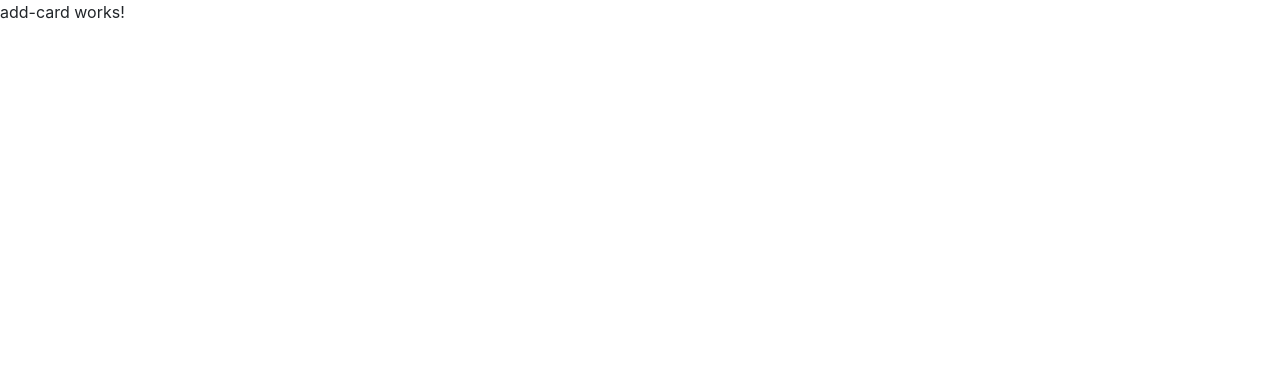
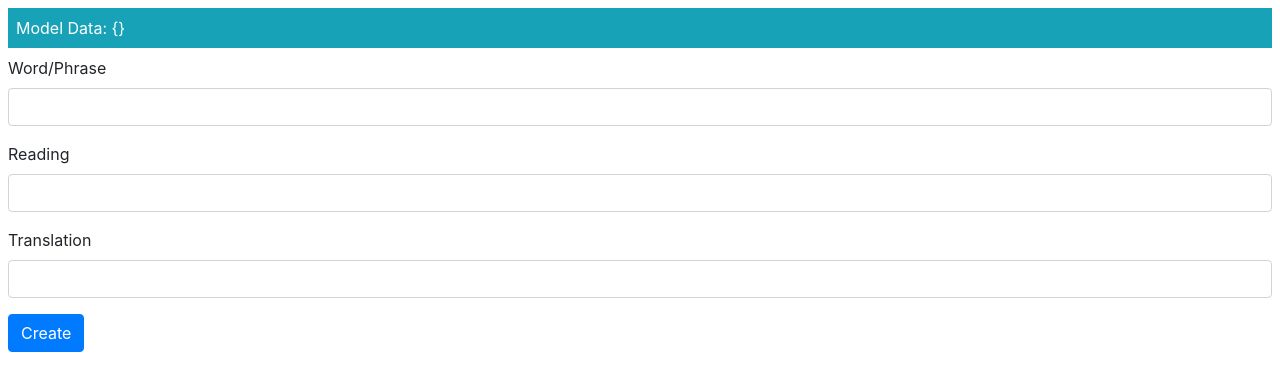
Before and after one commit to bbernal1/flashcard-frontend, an Angular app: page /add_card in a window 1280 px wide. Shown: the top 390 px of the page. Built offline with nearby package versions, Linux system fonts and the light colour scheme.

Commit message:
Created add_card component and template

```diff
--- a/src/app/add-card/add-card.component.css
+++ b/src/app/add-card/add-card.component.css
@@ -0,0 +1,3 @@
+
+input.ng-dirty.ng-invalid { border: 2px solid #ff0000 }
+input.ng-dirty.ng-valid { border: 2px solid #6bc502 }
--- a/src/app/add-card/add-card.component.html
+++ b/src/app/add-card/add-card.component.html
@@ -1 +1,55 @@
-<p>add-card works!</p>
+<div class="m-2">
+  <div class="bg-info text-white mb-2 p-2">Model Data: {{ jsonCard }}</div>
+  <form novalidate (ngSubmit)="addCard(newCard)">
+    <div class="form-group">
+      <label>Word/Phrase</label
+      ><input
+        class="form-control"
+        [(ngModel)]="newCard.word"
+        name="word"
+        required
+        #word="ngModel"
+      />
+      <ul class="text-danger list-unstyled" *ngIf="word.dirty && word.invalid">
+        <li *ngIf="word.errors.required">You must enter a word/phrase</li>
+      </ul>
+    </div>
+    <div class="form-group">
+      <label>Reading</label
+      ><input
+        class="form-control"
+        [(ngModel)]="newCard.reading"
+        name="reading"
+        #reading="ngModel"
+        required
+      />
+      <ul
+        class="text-danger list-unstyled"
+        *ngIf="reading.dirty && reading.invalid"
+      >
+        <li *ngIf="reading.errors.required">
+          You must enter a reading
+        </li>
+      </ul>
+    </div>
+    <div class="form-group">
+      <label>Translation</label
+      ><input
+        class="form-control"
+        [(ngModel)]="newCard.translation"
+        name="translation"
+        #translation="ngModel"
+        required
+      />
+      <ul
+        class="text-danger list-unstyled"
+        *ngIf="translation.dirty && translation.invalid"
+      >
+        <li *ngIf="translation.errors.required">
+          You must enter a translation
+        </li>
+      </ul>
+    </div>
+    <button class="btn btn-primary" type="submit">Create</button>
+  </form>
+</div>
--- a/src/app/add-card/add-card.component.ts
+++ b/src/app/add-card/add-card.component.ts
@@ -1,4 +1,6 @@
 import { Component, OnInit } from '@angular/core';
+import { Flashcard } from '../model/flashcard.model';
+import { FlashcardRepository } from '../model/flashcard.repository';
 
 @Component({
   selector: 'app-add-card',
@@ -7,9 +9,15 @@ import { Component, OnInit } from '@angular/core';
 })
 export class AddCardComponent implements OnInit {
 
+  newCard: Flashcard;
+  addCard(newCard: Flashcard): Flashcard {
+    return null;
+  }
+  get jsonCard() {return JSON.stringify(this.newCard);}
   constructor() { }
 
   ngOnInit() {
+    this.newCard = new Flashcard();
   }
 
 }
--- a/src/app/app.module.ts
+++ b/src/app/app.module.ts
@@ -10,19 +10,18 @@ import { CardSrsModule } from './card-srs/card-srs.module';
 import { HomepageComponent } from './homepage/homepage.component';
 import { AddCardComponent } from './add-card/add-card.component';
 import { SchedResolver } from './model/sched.resolver';
+import { AddCardModule } from "./add-card/add-card.module";
+import { FormsModule } from "@angular/forms";
 
 @NgModule({
-  declarations: [AppComponent, HomepageComponent, AddCardComponent],
+  declarations: [AppComponent, HomepageComponent],
   imports: [
     BrowserModule,
     CardReviewModule,
+
     CardSrsModule,
+    AddCardModule,
     RouterModule.forRoot([
-      {
-        path: "view_cards",
-        component: CardReviewComponent,
-        resolve: { message: FlashCardResolver }
-      },
       {
         path:"review_cards",
         component: CardSrsComponent,
@@ -31,11 +30,15 @@ import { SchedResolver } from './model/sched.resolver';
       {
         path:"add_card",
         component: AddCardComponent
-      },
-      {
+      },      {
+        path: "**",
+        component: CardReviewComponent,
+        resolve: { message: FlashCardResolver }
+      }
+      /*{
         path: "**",
         component: HomepageComponent
-      },
+      },*/
     ])
   ],
   exports: [RouterModule],
--- a/src/app/card-review/card-review.component.html
+++ b/src/app/card-review/card-review.component.html
@@ -16,7 +16,7 @@
       <div *ngFor="let card of flashcards; let i = index" class="card">
         <div>
           <h5 class="card-header">
-            Card #{{i+1}}
+            Card {{i+1}}
           </h5>
             <div class="card-body">
               <p class="card-text">
--- a/src/app/model/flashcard.model.ts
+++ b/src/app/model/flashcard.model.ts
@@ -1,12 +1,10 @@
 export class Flashcard {
-    constructor(
-        public id: string,
-        public word: string,
-        public translation: string,
-        public easiness: number,
-        public repetitions: number,
-        public interval: number,
-        public dueDate: string,
-        public reading: string
-    ) {}
+  public id: string;
+  public word: string;
+  public translation: string;
+  public easiness: number;
+  public repetitions: number;
+  public interval: number;
+  public dueDate: string;
+  public reading: string;
 }
```
Also changed, not shown: src/app/add-card/add-card.module.ts (added, +15 -0 lines).
